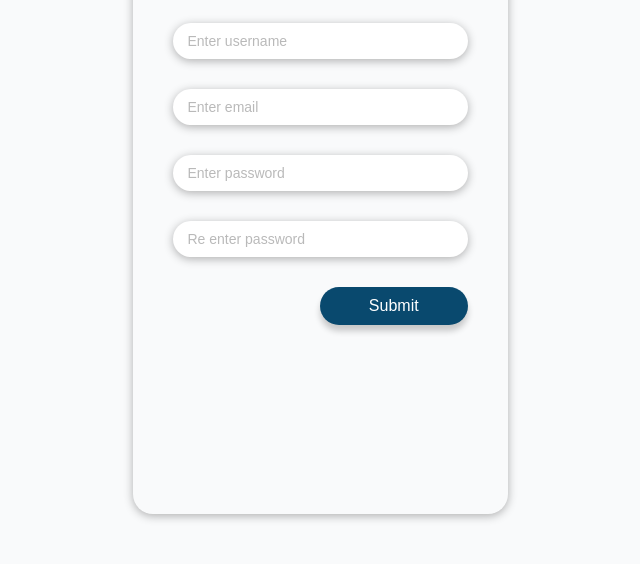
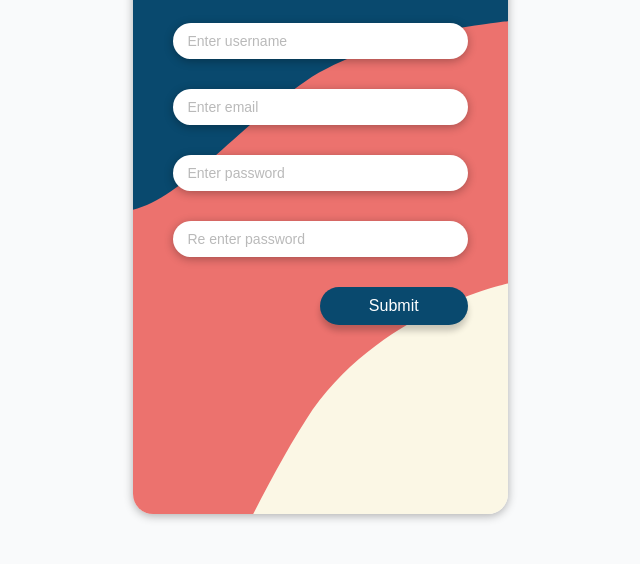
Before and after one commit to aleion/JS-form-valitation, a plain HTML site: page index.html in a window 1280 px wide. Shown: the part 236-800 px from the top of the page, without its empty margins (320-960 px from the left). Drawn offline with nearby package versions, Linux system fonts and the light colour scheme; the site is published under a folder, as on GitHub Pages, so addresses that start at the root find nothing; a web font is replaced by a local one.

Commit message:
fixing bg svg route

```diff
--- a/style.css
+++ b/style.css
@@ -24,7 +24,7 @@ h2 {
 }
 
 .container {
-  background-image: url(/background.svg);
+  background-image: url(background.svg);
   background-repeat: no-repeat;
   background-size: cover;
   border-radius: 20px;
```
